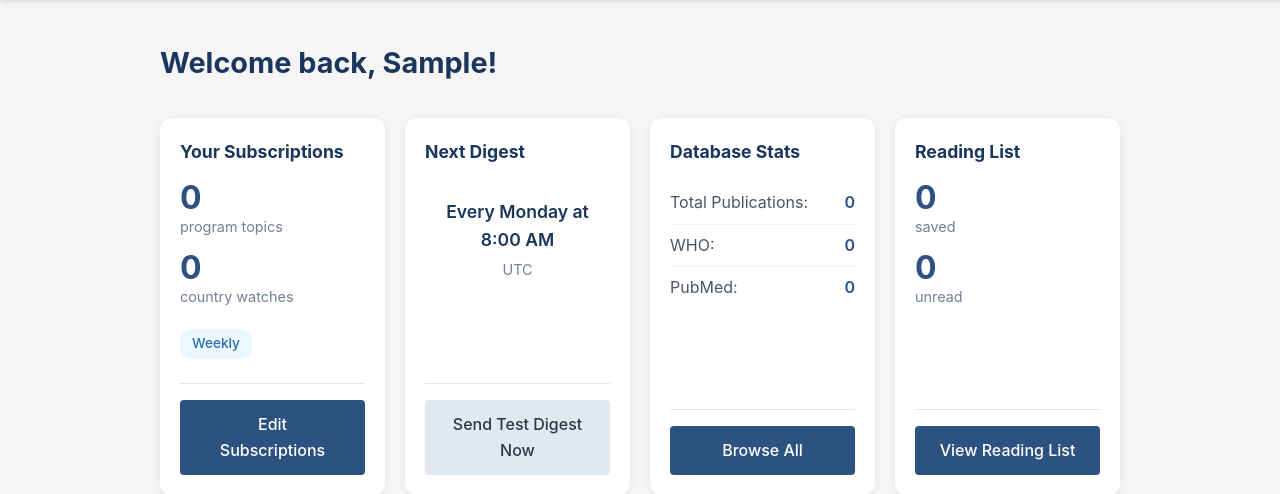
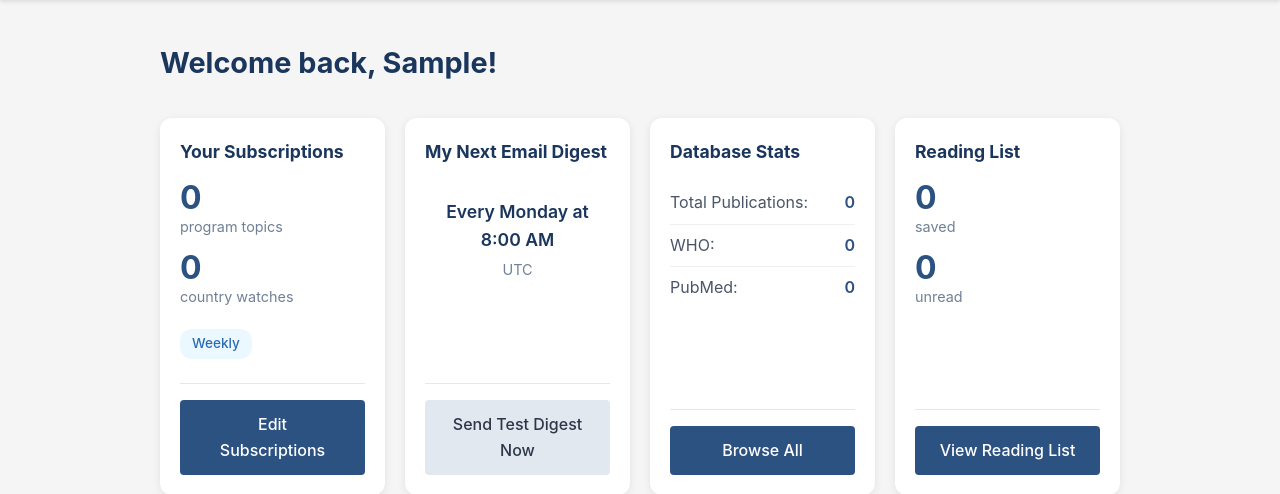
Before and after one commit to eingersoll21/Health-Publications-Repository, a Flask app: page /home in a window 1280 px wide. Shown: the part 62-556 px from the top of the page. Run offline with Flask 3, Linux system fonts and the light colour scheme; the visitor is signed in with stand-in values (Sample User, id 1); data that the repository does not hold is empty.

Commit message:
Rename Next Digest card to My Next Email Digest
🤖 Generated with [Claude Code](https://claude.com/claude-code)

Co-Authored-By: Claude Opus 4.5 <noreply@anthropic.com>

```diff
--- a/app/templates/home.html
+++ b/app/templates/home.html
@@ -35,10 +35,10 @@
             </div>
         </div>
 
-        <!-- Card 2: Next Digest -->
+        <!-- Card 2: My Next Email Digest -->
         <div class="dashboard-card">
             <div class="card-header">
-                <h2>Next Digest</h2>
+                <h2>My Next Email Digest</h2>
             </div>
             <div class="card-content">
                 {% if next_digest_info %}
```
